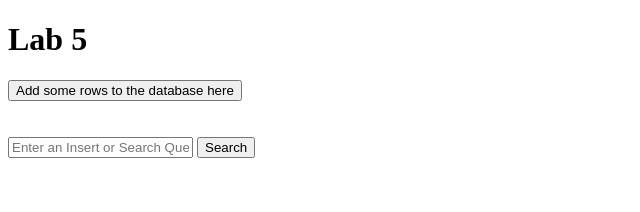
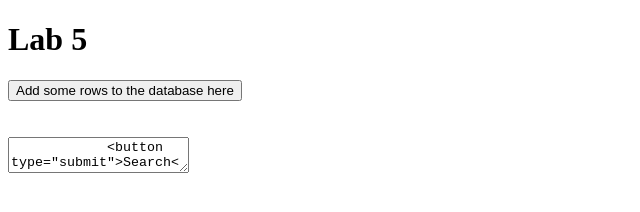
Before and after one commit to usman-arshad1/lab_assignments, a website: page COMP4537/labs/5/index.html in a window 1280 px wide. Shown: the whole page, without its empty margins (0-640 px from the left). Drawn offline with Linux system fonts and the light colour scheme.

Commit message:
text area

```diff
--- a/COMP4537/labs/5/index.html
+++ b/COMP4537/labs/5/index.html
@@ -16,7 +16,7 @@
         <br><br>
 
         <form id="searchForm">
-            <input type="text" id="queryInput" name="query" placeholder="Enter an Insert or Search Query">
+            <textarea type="text" id="queryInput" name="query" placeholder="Enter an Insert or Search Query">
             <button type="submit">Search</button>
         </form>
 
```
